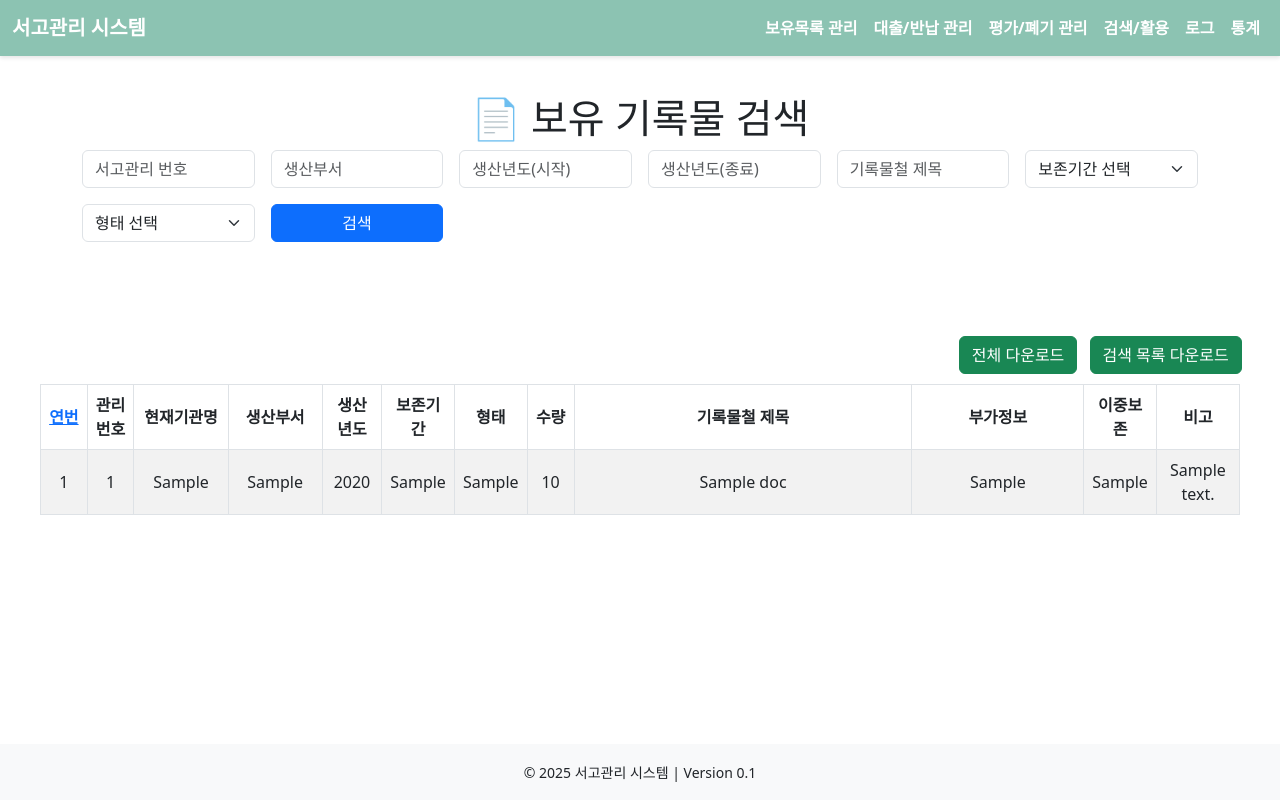
After one commit to boiled-music/record_management, a Flask app: template templates/search.html in a window 1280 px wide. The commit adds this page. Run offline with Flask 3, Linux system fonts and the light colour scheme; the template is opened without the code that fills it: most values are stand-ins (such as "Sample title", 1, 10 or a date in 2020).

Commit message:
search 수정, table css 적용

```diff
--- a/app.py
+++ b/app.py
@@ -42,15 +42,14 @@ def main_dashboard():
     conn = get_db_connection()
     cursor = conn.cursor(dictionary=True)
 
-    # ✅ 보존기간별 통계 초기화
+    # 보존기간별 통계 초기화
     storage_data = {
         "제1기록관": {p: 0 for p in PRESERVATION_PERIOD_MAP.values()},
         "제2기록관": {p: 0 for p in PRESERVATION_PERIOD_MAP.values()},
         "행정박물관": {p: 0 for p in PRESERVATION_PERIOD_MAP.values()}
     }
-
     total_sums = {p: 0 for p in PRESERVATION_PERIOD_MAP.values()}
-    total_sums["합계"] = 0  # 전체 합계 초기화
+    total_sums["합계"] = 0
 
     cursor.execute("""
         SELECT storage_location, preservation_period, COUNT(*) AS total
@@ -58,27 +57,22 @@ def main_dashboard():
         WHERE storage_location IN ('제1기록관', '제2기록관', '행정박물관')
         GROUP BY storage_location, preservation_period
     """)
-
     location_totals = {"제1기록관": 0, "제2기록관": 0, "행정박물관": 0}
-
     for row in cursor.fetchall():
         location = row["storage_location"]
         period = PRESERVATION_PERIOD_MAP.get(row["preservation_period"], "미확인")
-
         if location in storage_data:
             storage_data[location][period] += row["total"]
             location_totals[location] += row["total"]
-
         total_sums[period] += row["total"]
         total_sums["합계"] += row["total"]
 
-    # ✅ 생산 유형별 통계 초기화
+    # 생산 유형별 통계 초기화
     format_data = {
         "제1기록관": {f: 0 for f in ["문서", "카드", "대장", "도면", "필름", "앨범", "테이프", "간행물", "행정박물"]},
         "제2기록관": {f: 0 for f in ["문서", "카드", "대장", "도면", "필름", "앨범", "테이프", "간행물", "행정박물"]},
         "행정박물관": {f: 0 for f in ["문서", "카드", "대장", "도면", "필름", "앨범", "테이프", "간행물", "행정박물"]}
     }
-
     total_format_sums = {f: 0 for f in ["합계", "문서", "카드", "대장", "도면", "필름", "앨범", "테이프", "간행물", "행정박물"]}
     location_format_totals = {"제1기록관": 0, "제2기록관": 0, "행정박물관": 0}
 
@@ -88,15 +82,12 @@ def main_dashboard():
         WHERE storage_location IN ('제1기록관', '제2기록관', '행정박물관')
         GROUP BY storage_location, document_format
     """)
-
     for row in cursor.fetchall():
         location = row["storage_location"]
         format_type = row["document_format"]
-
         if location in format_data:
             format_data[location][format_type] += row["total"]
             location_format_totals[location] += row["total"]
-
         total_format_sums[format_type] += row["total"]
         total_format_sums["합계"] += row["total"]
 
@@ -113,9 +104,9 @@ def main_dashboard():
         location_format_totals=location_format_totals
     )
 
-# ✅ 보유 문서 목록 페이지
-@app.route('/documents')
-def documents():
+# ✅ 문서 검색/활용 페이지 (/search로 변경됨)
+@app.route('/search')
+def search():
     conn = get_db_connection()
     cursor = conn.cursor(dictionary=True)
 
@@ -124,63 +115,57 @@ def documents():
     production_department = request.args.get('production_department', '')
     start_year = request.args.get('start_year')
     end_year = request.args.get('end_year')
+
+    # Main_Dashboard에서 전송된 search_query 처리 → 기록물철 제목 검색
     folder_title = request.args.get('folder_title', '')
+    search_query = request.args.get('search_query', '')
+    if search_query:
+        folder_title = search_query
+
     preservation_period = request.args.get('preservation_period', '')
     document_type = request.args.get('document_type', '')
 
-    # 정렬 처리
-    sort_by = request.args.get('sort_by', 'id')  # 기본 정렬: ID
-    sort_order = request.args.get('sort_order', 'asc')  # asc 또는 desc
+    sort_by = request.args.get('sort_by', 'id')
+    sort_order = request.args.get('sort_order', 'asc')
 
     # 페이지네이션 처리
     per_page = int(request.args.get('per_page', 20))
     current_page = int(request.args.get('page', 1))
     offset = (current_page - 1) * per_page
 
-    # SQL 쿼리 생성
+    # SQL 쿼리 생성 (필터 적용)
     query = "SELECT * FROM documents WHERE 1=1"
     params = []
-
     if management_number:
         query += " AND management_number LIKE %s"
         params.append(f"%{management_number}%")
-
     if production_department:
         query += " AND production_department LIKE %s"
         params.append(f"%{production_department}%")
-
     if start_year and end_year:
         query += " AND production_year BETWEEN %s AND %s"
         params.extend([start_year, end_year])
-
     if folder_title:
         query += " AND folder_title LIKE %s"
         params.append(f"%{folder_title}%")
-
     if preservation_period:
         query += " AND preservation_period = %s"
         params.append(preservation_period)
-
     if document_type:
         query += " AND document_type = %s"
         params.append(document_type)
-
-    # 정렬 기능 추가
     query += f" ORDER BY {sort_by} {sort_order}"
-
-    # LIMIT 및 OFFSET 추가 (페이지네이션 적용)
     query += " LIMIT %s OFFSET %s"
     params.extend([per_page, offset])
 
     cursor.execute(query, params)
     documents = cursor.fetchall()
 
-    # ✅ 변환 적용 (보존기간, 반출 순위)
     for doc in documents:
         doc["preservation_period"] = PRESERVATION_PERIOD_MAP.get(doc["preservation_period"], "미확인")
         doc["retrieval_priority"] = RETRIEVAL_PRIORITY_MAP.get(doc["retrieval_priority"], "미확인")
 
-    # 전체 페이지 수 계산 (필터링 조건 적용)
+    # 전체 페이지 수 계산 (검색 필터 적용)
     count_query = "SELECT COUNT(*) AS total FROM documents WHERE 1=1"
     count_params = []
     if management_number:
@@ -209,7 +194,7 @@ def documents():
     cursor.close()
     conn.close()
 
-    return render_template('documents.html',
+    return render_template('search.html',
                            documents=documents,
                            per_page=per_page,
                            current_page=current_page,
@@ -217,32 +202,161 @@ def documents():
                            sort_by=sort_by,
                            sort_order=sort_order)
 
-# ✅ CSV 다운로드 기능
-@app.route('/download_csv')
-def download_csv():
+# CSV 다운로드 (전체 다운로드)
+@app.route('/download_csv_all')
+def download_csv_all():
     conn = get_db_connection()
     cursor = conn.cursor(dictionary=True)
     cursor.execute("SELECT * FROM documents")
     documents = cursor.fetchall()
 
-    # ✅ 보존기간 및 반출 순위 변환 후 CSV 저장
+    # 보존기간 및 반출 순위 변환
     for doc in documents:
         doc["preservation_period"] = PRESERVATION_PERIOD_MAP.get(doc["preservation_period"], "미확인")
         doc["retrieval_priority"] = RETRIEVAL_PRIORITY_MAP.get(doc["retrieval_priority"], "미확인")
 
+    # 원하는 CSV 헤더(순서 및 이름)
+    headers = [
+        "연번", "관리번호", "현재기관명", "생산기관명", "서고위치", "서가위치", "박스번호",
+        "생산년도", "종료년도", "보존기간", "기록물구분", "기록물형태", "수량",
+        "기록물철제목", "부가정보", "이중보존여부", "평가/폐기", "상태검사", "반출순위", "비고"
+    ]
+
+    # 각 행에서 created_at, updated_at은 출력하지 않고, 나머지 값은 문서 dict의 키에 따라 가져오며,
+    # 없는 키는 빈 문자열로 처리
+    new_docs = []
+    for idx, doc in enumerate(documents, start=1):
+        new_doc = {
+            "연번": idx,
+            "관리번호": doc.get("management_number", ""),
+            "현재기관명": doc.get("current_institution", ""),
+            "생산기관명": doc.get("production_department", ""),
+            "서고위치": doc.get("storage_location", ""),
+            "서가위치": doc.get("shelf_location", ""),  # 해당 데이터가 없다면 빈 문자열로 출력
+            "박스번호": doc.get("box_number", ""),
+            "생산년도": doc.get("production_year", ""),
+            "종료년도": doc.get("end_year", ""),
+            "보존기간": doc.get("preservation_period", ""),
+            "기록물구분": doc.get("document_type", ""),
+            "기록물형태": doc.get("document_format", ""),
+            "수량": doc.get("quantity", ""),
+            "기록물철제목": doc.get("folder_title", ""),
+            "부가정보": doc.get("additional_info", ""),
+            "이중보존여부": doc.get("dual_preservation", ""),
+            "평가/폐기": doc.get("evaluation_status", ""),
+            "상태검사": doc.get("status_check", ""),
+            "반출순위": doc.get("retrieval_priority", ""),
+            "비고": doc.get("notes", "")
+        }
+        new_docs.append(new_doc)
+
+    # CSV 작성 (UTF-8 BOM 추가: 'utf-8-sig')
     output = io.StringIO()
-    writer = csv.DictWriter(output, fieldnames=documents[0].keys())
+    writer = csv.DictWriter(output, fieldnames=headers)
     writer.writeheader()
-    writer.writerows(documents)
+    writer.writerows(new_docs)
+    output.seek(0)
 
-    output.seek(0)
     cursor.close()
     conn.close()
 
-    return send_file(io.BytesIO(output.getvalue().encode('utf-8')),
+    return send_file(io.BytesIO(output.getvalue().encode('utf-8-sig')),
                      mimetype='text/csv',
                      as_attachment=True,
-                     download_name='documents.csv')
+                     download_name='all_documents.csv')
+
+# CSV 다운로드 (검색 목록 다운로드)
+@app.route('/download_csv_search')
+def download_csv_search():
+    conn = get_db_connection()
+    cursor = conn.cursor(dictionary=True)
+
+    management_number = request.args.get('management_number', '')
+    production_department = request.args.get('production_department', '')
+    start_year = request.args.get('start_year')
+    end_year = request.args.get('end_year')
+
+    folder_title = request.args.get('folder_title', '')
+    search_query = request.args.get('search_query', '')
+    if search_query:
+        folder_title = search_query
+
+    preservation_period = request.args.get('preservation_period', '')
+    document_type = request.args.get('document_type', '')
+
+    query = "SELECT * FROM documents WHERE 1=1"
+    params = []
+    if management_number:
+        query += " AND management_number LIKE %s"
+        params.append(f"%{management_number}%")
+    if production_department:
+        query += " AND production_department LIKE %s"
+        params.append(f"%{production_department}%")
+    if start_year and end_year:
+        query += " AND production_year BETWEEN %s AND %s"
+        params.extend([start_year, end_year])
+    if folder_title:
+        query += " AND folder_title LIKE %s"
+        params.append(f"%{folder_title}%")
+    if preservation_period:
+        query += " AND preservation_period = %s"
+        params.append(preservation_period)
+    if document_type:
+        query += " AND document_type = %s"
+        params.append(document_type)
+
+    cursor.execute(query, params)
+    documents = cursor.fetchall()
+
+    for doc in documents:
+        doc["preservation_period"] = PRESERVATION_PERIOD_MAP.get(doc["preservation_period"], "미확인")
+        doc["retrieval_priority"] = RETRIEVAL_PRIORITY_MAP.get(doc["retrieval_priority"], "미확인")
+
+    headers = [
+        "연번", "관리번호", "현재기관명", "생산기관명", "서고위치", "서가위치", "박스번호",
+        "생산년도", "종료년도", "보존기간", "기록물구분", "기록물형태", "수량",
+        "기록물철제목", "부가정보", "이중보존여부", "평가/폐기", "상태검사", "반출순위", "비고"
+    ]
+
+    new_docs = []
+    for idx, doc in enumerate(documents, start=1):
+        new_doc = {
+            "연번": idx,
+            "관리번호": doc.get("management_number", ""),
+            "현재기관명": doc.get("current_institution", ""),
+            "생산기관명": doc.get("production_department", ""),
+            "서고위치": doc.get("storage_location", ""),
+            "서가위치": doc.get("shelf_location", ""),
+            "박스번호": doc.get("box_number", ""),
+            "생산년도": doc.get("production_year", ""),
+            "종료년도": doc.get("end_year", ""),
+            "보존기간": doc.get("preservation_period", ""),
+            "기록물구분": doc.get("document_type", ""),
+            "기록물형태": doc.get("document_format", ""),
+            "수량": doc.get("quantity", ""),
+            "기록물철제목": doc.get("folder_title", ""),
+            "부가정보": doc.get("additional_info", ""),
+            "이중보존여부": doc.get("dual_preservation", ""),
+            "평가/폐기": doc.get("evaluation_status", ""),
+            "상태검사": doc.get("status_check", ""),
+            "반출순위": doc.get("retrieval_priority", ""),
+            "비고": doc.get("notes", "")
+        }
+        new_docs.append(new_doc)
+
+    output = io.StringIO()
+    writer = csv.DictWriter(output, fieldnames=headers)
+    writer.writeheader()
+    writer.writerows(new_docs)
+    output.seek(0)
+
+    cursor.close()
+    conn.close()
+
+    return send_file(io.BytesIO(output.getvalue().encode('utf-8-sig')),
+                     mimetype='text/csv',
+                     as_attachment=True,
+                     download_name='search_documents.csv')
 
 if __name__ == '__main__':
     app.run(debug=True)
--- /dev/null
+++ b/static/css/table_styles.css
@@ -0,0 +1,59 @@
+/* table_styles.css */
+
+/* 테이블 열 너비 */
+.table-col-1 { width: 4%; }
+.table-col-2 { width: 4%; }
+.table-col-3 { width: 8%; }
+.table-col-4 { width: 8%; }
+.table-col-5 { width: 5%; }
+.table-col-6 { width: 5%; }
+.table-col-7 { width: 5%; }
+.table-col-8 { width: 4%; }
+.table-col-9 { width: 30%; }
+.table-col-10 { width: 15%; }
+.table-col-11 { width: 5%; }
+.table-col-12 { width: 10%; }
+
+/* 테이블 전체 스타일: 중앙 정렬, 좌우 여백 50px 제외 */
+.table-custom {
+    width: 100%;
+    margin-left: auto;
+    margin-right: auto;
+    max-width: calc(100% - 50px);
+    min-width: 1600px;
+}
+
+.table-custom th,
+.table-custom td {
+    vertical-align: middle !important;
+}
+
+/* 미디어 쿼리로 최소 너비 조정 */
+@media (max-width: 1600px) {
+    .table-custom {
+        min-width: 1400px;
+    }
+}
+@media (max-width: 1400px) {
+    .table-custom {
+        min-width: 1200px;
+    }
+}
+@media (max-width: 1200px) {
+    .table-custom {
+        min-width: 100%;
+    }
+}
+
+/* 테이블 전용 컨테이너: 좌우 여백 제거 (HTML에서 container-fluid에 인라인 스타일로 처리함) */
+.table-wrapper {
+    margin: 0;
+    padding-left: 0 !important;
+    padding-right: 0 !important;
+}
+
+/* CSV 다운로드 버튼 영역: 테이블 바로 위, 우측 정렬 */
+.csv-download-buttons {
+    text-align: right;
+    margin-bottom: 10px;
+}
--- /dev/null
+++ b/templates/search.html
@@ -0,0 +1,175 @@
+<!DOCTYPE html>
+<html lang="ko">
+<head>
+  <meta charset="UTF-8">
+  <title>서고관리 시스템 - 검색/활용</title>
+  <meta name="viewport" content="width=device-width, initial-scale=1.0">
+  <!-- Bootstrap CSS -->
+  <link rel="stylesheet" href="https://cdn.jsdelivr.net/npm/bootstrap@5.3.0/dist/css/bootstrap.min.css">
+  <!-- 네비게이션 및 기타 공통 CSS -->
+  <link rel="stylesheet" href="{{ url_for('static', filename='css/navbar.css') }}">
+  <!-- 테이블 열 너비 및 공통 스타일을 위한 CSS -->
+  <link rel="stylesheet" href="{{ url_for('static', filename='css/table_styles.css') }}">
+  <style>
+    /* footer 높이만큼 메인 컨텐츠 영역에 여백 추가 */
+    .main-content {
+      padding-bottom: 70px;
+    }
+    /* CSV 다운로드 버튼 영역: 테이블 바로 위, 우측 정렬 */
+    .csv-download-buttons {
+      text-align: right;
+      margin-bottom: 10px;
+    }
+  </style>
+</head>
+<body>
+  <!-- 네비게이션 바 -->
+  <nav class="navbar navbar-expand-lg">
+    <div class="container-fluid">
+      <a class="navbar-brand" href="/">서고관리 시스템</a>
+      <button class="navbar-toggler" type="button" data-bs-toggle="collapse" data-bs-target="#navbarNav">
+        <span class="navbar-toggler-icon"></span>
+      </button>
+      <div class="collapse navbar-collapse" id="navbarNav">
+        <ul class="navbar-nav ms-auto">
+          <li class="nav-item"><a class="nav-link" href="#">보유목록 관리</a></li>
+          <li class="nav-item"><a class="nav-link" href="#">대출/반납 관리</a></li>
+          <li class="nav-item"><a class="nav-link" href="#">평가/폐기 관리</a></li>
+          <li class="nav-item"><a class="nav-link active" href="/search">검색/활용</a></li>
+          <li class="nav-item"><a class="nav-link" href="#">로그</a></li>
+          <li class="nav-item"><a class="nav-link" href="#">통계</a></li>
+        </ul>
+      </div>
+    </div>
+  </nav>
+
+  <!-- 메인 컨텐츠 영역 (검색 폼 등은 기존 container 사용) -->
+  <div class="container mt-4 main-content">
+    <h1 class="text-center">📄 보유 기록물 검색</h1>
+
+    <!-- 검색 폼 (action: /search) -->
+    <form method="GET" action="/search" class="row g-3 mb-4">
+      <div class="col-md-2">
+        <input type="text" name="management_number" class="form-control" placeholder="서고관리 번호" value="{{ request.args.get('management_number', '') }}">
+      </div>
+      <div class="col-md-2">
+        <input type="text" name="production_department" class="form-control" placeholder="생산부서" value="{{ request.args.get('production_department', '') }}">
+      </div>
+      <div class="col-md-2">
+        <input type="number" name="start_year" class="form-control" placeholder="생산년도(시작)" value="{{ request.args.get('start_year', '') }}">
+      </div>
+      <div class="col-md-2">
+        <input type="number" name="end_year" class="form-control" placeholder="생산년도(종료)" value="{{ request.args.get('end_year', '') }}">
+      </div>
+      <div class="col-md-2">
+        <!-- 검색어는 기록물철 제목 기준 -->
+        <input type="text" name="search_query" class="form-control" placeholder="기록물철 제목" value="{{ request.args.get('search_query', '') }}">
+      </div>
+      <div class="col-md-2">
+        <select name="preservation_period" class="form-select">
+          <option value="">보존기간 선택</option>
+          <option value="영구" {% if request.args.get('preservation_period') == '영구' %}selected{% endif %}>영구</option>
+          <option value="준영구" {% if request.args.get('preservation_period') == '준영구' %}selected{% endif %}>준영구</option>
+          <option value="30년" {% if request.args.get('preservation_period') == '30년' %}selected{% endif %}>30년</option>
+          <option value="10년" {% if request.args.get('preservation_period') == '10년' %}selected{% endif %}>10년</option>
+          <option value="5년" {% if request.args.get('preservation_period') == '5년' %}selected{% endif %}>5년</option>
+          <option value="3년" {% if request.args.get('preservation_period') == '3년' %}selected{% endif %}>3년</option>
+          <option value="1년" {% if request.args.get('preservation_period') == '1년' %}selected{% endif %}>1년</option>
+        </select>
+      </div>
+      <div class="col-md-2">
+        <select name="document_type" class="form-select">
+          <option value="">형태 선택</option>
+          <option value="문서" {% if request.args.get('document_type') == '문서' %}selected{% endif %}>문서</option>
+          <option value="대장" {% if request.args.get('document_type') == '대장' %}selected{% endif %}>대장</option>
+          <option value="카드" {% if request.args.get('document_type') == '카드' %}selected{% endif %}>카드</option>
+          <option value="도면" {% if request.args.get('document_type') == '도면' %}selected{% endif %}>도면</option>
+          <option value="시청각" {% if request.args.get('document_type') == '시청각' %}selected{% endif %}>시청각</option>
+        </select>
+      </div>
+      <div class="col-md-2">
+        <button type="submit" class="btn btn-primary w-100">검색</button>
+      </div>
+    </form>
+  </div>
+
+  <!-- 테이블 영역: container-fluid를 사용하여 좌우 여백을 3%로 지정 -->
+  <div class="container-fluid" style="padding-left: 3%; padding-right: 3%;">
+    <div class="table-wrapper">
+      <!-- CSV 다운로드 버튼 영역 (테이블 밖, 우측 상단에 위치) -->
+      <div class="csv-download-buttons">
+        <a href="/download_csv_all" class="btn btn-success me-2">전체 다운로드</a>
+        <a href="/download_csv_search?{{ request.query_string.decode('utf-8') }}" class="btn btn-success">검색 목록 다운로드</a>
+      </div>
+
+      <!-- 검색 결과 테이블 -->
+      <table class="table table-bordered table-striped text-center table-custom">
+        <thead>
+          <tr>
+            <th class="table-col-1">
+              <a href="?sort_by=id&sort_order={{ 'desc' if sort_order == 'asc' else 'asc' }}">연번</a>
+            </th>
+            <th class="table-col-2">관리번호</th>
+            <th class="table-col-3">현재기관명</th>
+            <th class="table-col-4">생산부서</th>
+            <th class="table-col-5">생산년도</th>
+            <th class="table-col-6">보존기간</th>
+            <th class="table-col-7">형태</th>
+            <th class="table-col-8">수량</th>
+            <th class="table-col-9">기록물철 제목</th>
+            <th class="table-col-10">부가정보</th>
+            <th class="table-col-11">이중보존</th>
+            <th class="table-col-12">비고</th>
+          </tr>
+        </thead>
+        <tbody>
+          {% for doc in documents %}
+          <tr>
+            <td>{{ loop.index }}</td>
+            <td>{{ doc.management_number }}</td>
+            <td>{{ doc.current_institution }}</td>
+            <td>{{ doc.production_department }}</td>
+            <td>{{ doc.production_year }}</td>
+            <td>{{ doc.preservation_period }}</td>
+            <td>{{ doc.document_format }}</td>
+            <td>{{ doc.quantity }}</td>
+            <td>{{ doc.folder_title }}</td>
+            <td>{{ doc.additional_info }}</td>
+            <td>{{ doc.dual_preservation }}</td>
+            <td>{{ doc.notes }}</td>
+          </tr>
+          {% endfor %}
+        </tbody>
+      </table>
+    </div>
+
+    <!-- 페이지네이션 -->
+    <nav>
+      <ul class="pagination justify-content-center">
+        {% if current_page > 1 %}
+        <li class="page-item">
+          <a class="page-link" href="?page={{ current_page - 1 }}&{{ request.query_string.decode('utf-8') }}">이전 &laquo;</a>
+        </li>
+        {% endif %}
+        {% for page_num in range(1, total_pages + 1) %}
+        <li class="page-item {% if page_num == current_page %}active{% endif %}">
+          <a class="page-link" href="?page={{ page_num }}&{{ request.query_string.decode('utf-8') }}">{{ page_num }}</a>
+        </li>
+        {% endfor %}
+        {% if current_page < total_pages %}
+        <li class="page-item">
+          <a class="page-link" href="?page={{ current_page + 1 }}&{{ request.query_string.decode('utf-8') }}">다음 &raquo;</a>
+        </li>
+        {% endif %}
+      </ul>
+    </nav>
+  </div>
+
+  <!-- Footer: 항상 하단에 고정 -->
+  <footer class="text-center py-3 bg-light fixed-bottom">
+    <small>© 2025 서고관리 시스템 | Version 0.1</small>
+  </footer>
+
+  <script src="https://cdn.jsdelivr.net/npm/bootstrap@5.3.0/dist/js/bootstrap.bundle.min.js"></script>
+</body>
+</html>
```
Also changed, not shown: templates/Main_Dashboard.html (+19 -14 lines), templates/documents.html (deleted, +0 -151 lines).
